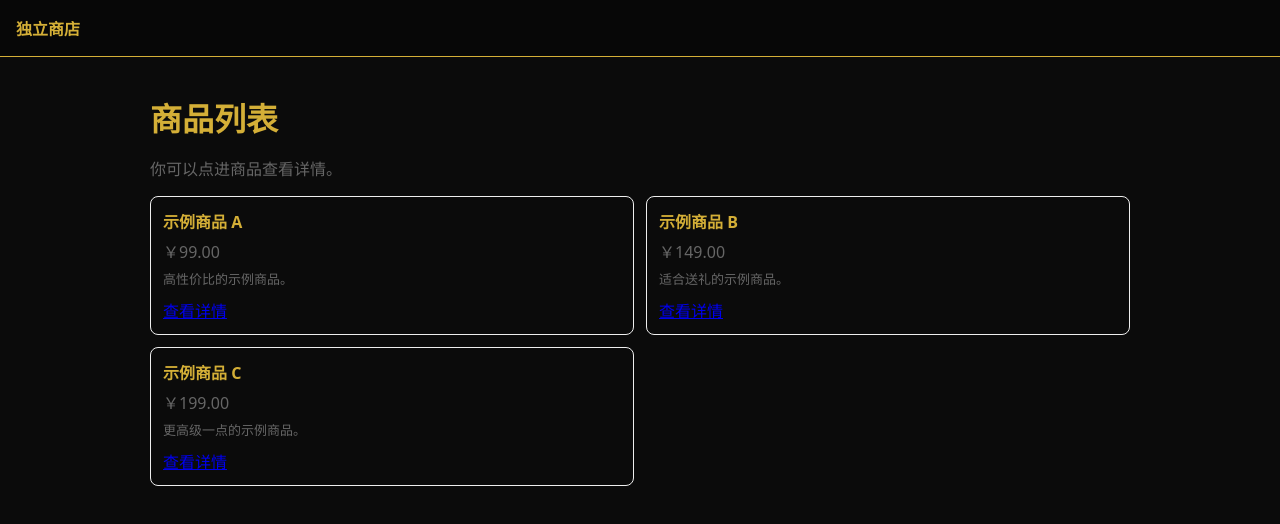
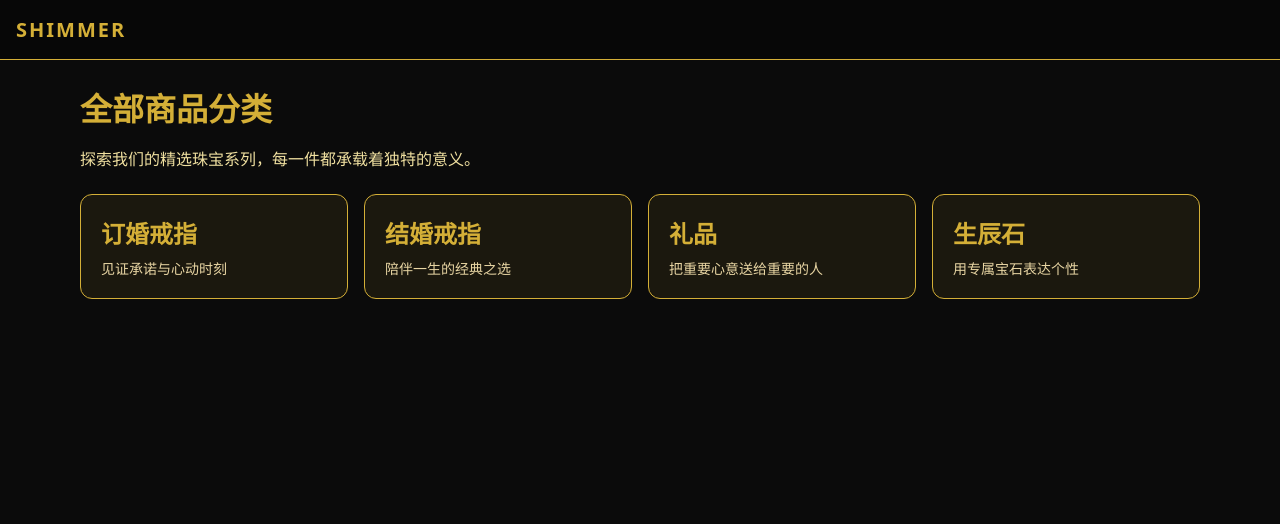
Before and after one commit to nenghongxu25-bit/independent-store, a Next.js app: page /products in a window 1280 px wide. Shown: the top 524 px of the page. Built offline with nearby package versions, Linux system fonts and the light colour scheme.

Commit message:
Update SHIMMER theme and add products pages

```diff
--- a/src/app/layout.tsx
+++ b/src/app/layout.tsx
@@ -3,8 +3,8 @@ import type { ReactNode } from "react";
 import Link from "next/link";
 
 export const metadata: Metadata = {
-  title: "Shimmer Jewelry",
-  description: "Jewelry storefront",
+  title: "SHIMMER | 珠宝闪耀每一刻",
+  description: "Shimmer 珠宝店 - 精选订婚戒指、结婚戒指、礼品与生辰石",
 };
 
 export default function RootLayout({ children }: { children: ReactNode }) {
@@ -27,8 +27,8 @@ export default function RootLayout({ children }: { children: ReactNode }) {
             background: "rgba(0,0,0,0.35)",
           }}
         >
-          <Link href="/" style={{ color: "#d4af37", textDecoration: "none", fontWeight: 800 }}>
-            独立商店
+          <Link href="/" style={{ color: "#d4af37", textDecoration: "none", fontWeight: 800, fontSize: 20, letterSpacing: "0.1em" }}>
+            SHIMMER
           </Link>
         </header>
         {children}
--- a/src/app/products/page.tsx
+++ b/src/app/products/page.tsx
@@ -1,27 +1,46 @@
 import Link from "next/link";
 
-const products = [
-  { id: "1", name: "示例商品 A", price: "99.00", desc: "高性价比的示例商品。" },
-  { id: "2", name: "示例商品 B", price: "149.00", desc: "适合送礼的示例商品。" },
-  { id: "3", name: "示例商品 C", price: "199.00", desc: "更高级一点的示例商品。" },
+const categories = [
+  { slug: "engagement-rings", title: "订婚戒指", description: "见证承诺与心动时刻" },
+  { slug: "wedding-rings", title: "结婚戒指", description: "陪伴一生的经典之选" },
+  { slug: "gifts", title: "礼品", description: "把重要心意送给重要的人" },
+  { slug: "birthstones", title: "生辰石", description: "用专属宝石表达个性" },
 ];
 
 export default function ProductsPage() {
   return (
-    <main style={{ padding: 16, maxWidth: 980, margin: "0 auto" }}>
-      <h1 style={{ marginBottom: 8 }}>商品列表</h1>
-      <p style={{ color: "#666", marginBottom: 16 }}>你可以点进商品查看详情。</p>
+    <main style={{ maxWidth: 1120, margin: "0 auto", padding: 24 }}>
+      <h1 style={{ margin: "0 0 16px" }}>全部商品分类</h1>
+      <p style={{ margin: "0 0 24px", color: "#f0e0a0" }}>
+        探索我们的精选珠宝系列，每一件都承载着独特的意义。
+      </p>
 
-      <div style={{ display: "grid", gridTemplateColumns: "repeat(2, minmax(0, 1fr))", gap: 12 }}>
-        {products.map((p) => (
-          <div key={p.id} style={{ border: "1px solid #eee", borderRadius: 8, padding: 12 }}>
-            <div style={{ fontWeight: 700 }}>{p.name}</div>
-            <div style={{ color: "#666", marginTop: 6 }}>￥{p.price}</div>
-            <div style={{ color: "#666", marginTop: 6, fontSize: 13 }}>{p.desc}</div>
-            <div style={{ marginTop: 10 }}>
-              <Link href={`/products/${p.id}`}>查看详情</Link>
-            </div>
-          </div>
+      <div
+        style={{
+          display: "grid",
+          gridTemplateColumns: "repeat(auto-fit, minmax(260px, 1fr))",
+          gap: 16,
+        }}
+      >
+        {categories.map((cat) => (
+          <Link
+            key={cat.slug}
+            href={`/products/${cat.slug}`}
+            prefetch
+            style={{
+              display: "block",
+              border: "1px solid #d4af37",
+              borderRadius: 12,
+              background: "rgba(212, 175, 55, 0.08)",
+              padding: 20,
+              textDecoration: "none",
+              color: "inherit",
+              transition: "transform 0.2s, box-shadow 0.2s",
+            }}
+          >
+            <h2 style={{ margin: "0 0 8px", color: "#d4af37" }}>{cat.title}</h2>
+            <p style={{ margin: 0, color: "#e8d5a3", fontSize: 14 }}>{cat.description}</p>
+          </Link>
         ))}
       </div>
     </main>
```
Also changed, not shown: src/app/cart/page.tsx (deleted, +0 -8 lines), src/app/page.tsx (+48 -5 lines), src/app/products/[id]/page.tsx (deleted, +0 -28 lines), src/app/products/[slug]/page.tsx (added, +80 -0 lines), .eslintrc.json (added), 2 other files (tests, documents, lock files or other folders).
